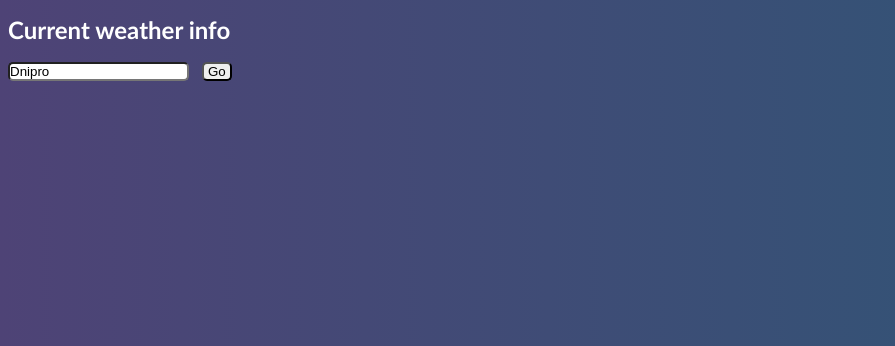
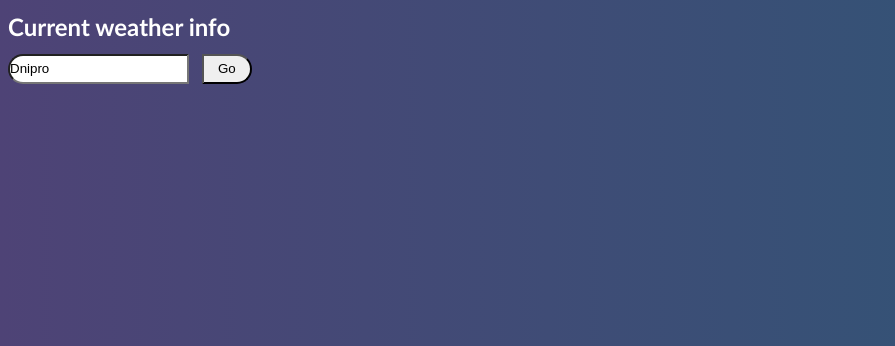
Before and after one commit to dem27va/Weather_App, a plain HTML site: page index.html in a window 1280 px wide. Shown: the top 346 px of the page, without its empty margins (0-895 px from the left). Drawn offline with Linux system fonts and the light colour scheme.

Commit message:
Update style.css
Updated textInput and btn-go

```diff
--- a/style.css
+++ b/style.css
@@ -33,12 +33,16 @@ body {
 }
 
 #textInput {
-    border-radius: 5px;
+    border-top-left-radius: 15px;
+    border-bottom-left-radius: 15px;
+    text-indent: 10 px;
 }
 
 #btn-go {
-    width: 30px;
-    border-radius: 5px;
+    width: 50px;
+    height: 30px;
+    border-top-right-radius: 15px;
+    border-bottom-right-radius: 15px;
 }
 
 .weather {
```
